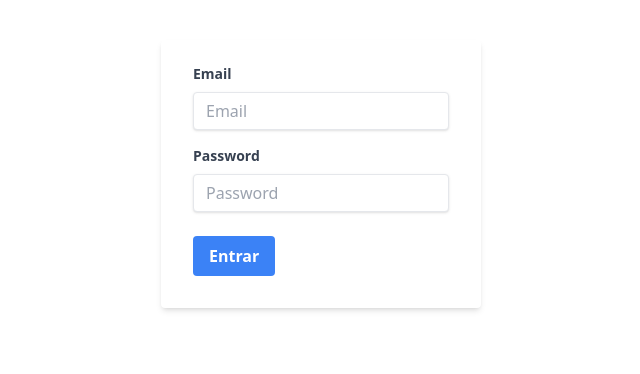
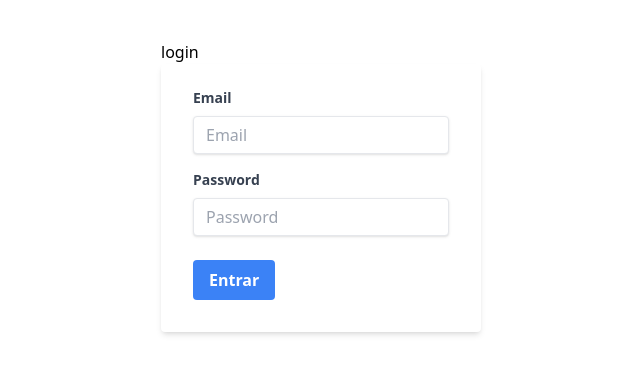
Before and after one commit to samsdial/fractt-spa, a React (Vite) app: page / in a window 1280 px wide. Shown: the top 374 px of the page, without its empty margins (319-959 px from the left). Built offline with nearby package versions, Linux system fonts and the light colour scheme.

Commit message:
feature title form

```diff
--- a/src/components/FormAuth.jsx
+++ b/src/components/FormAuth.jsx
@@ -34,6 +34,7 @@ const FormAuth = () => {
 
   return (
     <div className="w-full max-w-xs mx-auto mt-10">
+      <h1>login</h1>
       <form
         className="bg-white shadow-md rounded px-8 pt-6 pb-8 mb-4"
         onSubmit={handleSubmit}
```
